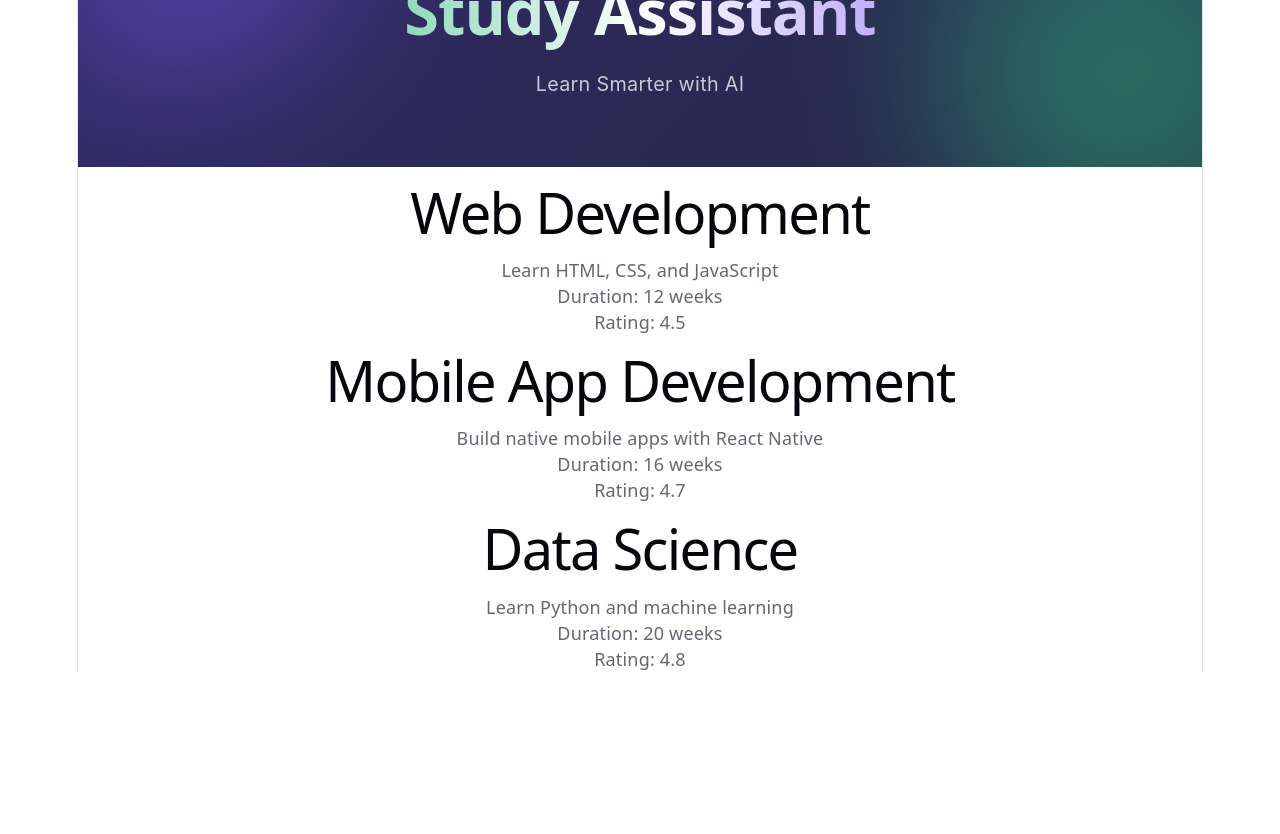
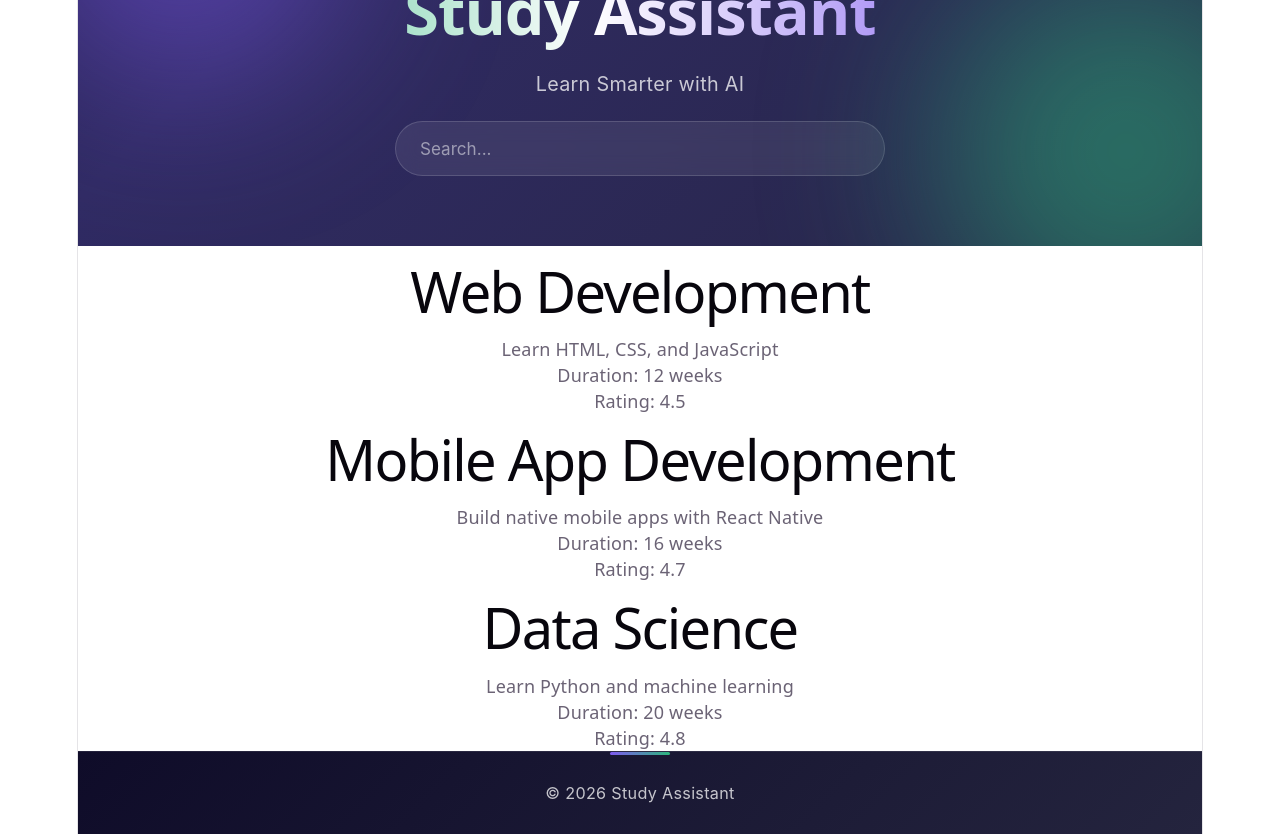
Before and after one commit to ua1891/Study-Assitant, a React app in the folder frontend/: page / in a window 1280 px wide. Shown: the part 200-1034 px from the top of the page. Before the commit the page ends 872 px from the top, so only its background shows below. Built offline with nearby package versions, Linux system fonts and the light colour scheme; the HTML template or start-up script is replaced by a standard one.

Commit message:
making footer style it add search bar in header section as well

```diff
--- a/frontend/src/App.jsx
+++ b/frontend/src/App.jsx
@@ -1,6 +1,7 @@
 import CourseCard from "./components/CourseCard";
 import Header from "./components/Header";
 import Navbar from "./components/Navbar";
+import Footer from "./components/Footer";
 import "./App.css";
 const courses = [
   {
@@ -36,6 +37,7 @@
           Rating={course.Rating}
         />
       ))}
+      <Footer/>
     </div>
   );
 }
--- /dev/null
+++ b/frontend/src/Components/Footer.jsx
@@ -0,0 +1,10 @@
+import styles from "/src/styles/Footer.module.css";
+function Footer() {
+  return (
+    <footer className={styles.footer}>
+      © 2026 Study Assistant
+    </footer>
+  );
+}
+
+export default Footer
--- a/frontend/src/Components/Header.jsx
+++ b/frontend/src/Components/Header.jsx
@@ -1,3 +1,4 @@
+import Search from "./Search";
 import styles from "/src/styles/Header.module.css";
 
 function Header() {
@@ -5,6 +6,7 @@
         <header className={styles.header}>
             <h1 className={styles.h1}>Study Assistant</h1>
               <p className={styles.p}>Learn Smarter with AI</p>
+                <Search />
         </header>
     );
 }
--- /dev/null
+++ b/frontend/src/Components/Search.jsx
@@ -0,0 +1,11 @@
+import styles from "/src/styles/search.module.css";
+
+function Search() {
+  return (
+    <div className={styles.searchbox}>
+      <input type="text" placeholder="Search..." className={styles.searchInput} />
+    </div>
+  );
+}
+
+export default Search;
--- /dev/null
+++ b/frontend/src/styles/Footer.module.css
@@ -0,0 +1,23 @@
+.footer {
+  text-align: center;
+  padding: 28px 20px;
+  background: linear-gradient(135deg, #0f0c29, #24243e);
+  color: rgba(255, 255, 255, 0.75);
+  font-family: 'Inter', -apple-system, BlinkMacSystemFont, "Segoe UI", Roboto, sans-serif;
+  font-size: 0.9rem;
+  letter-spacing: 0.3px;
+  border-top: 1px solid rgba(255, 255, 255, 0.08);
+  position: relative;
+}
+
+.footer::before {
+  content: '';
+  position: absolute;
+  top: 0;
+  left: 50%;
+  transform: translateX(-50%);
+  width: 60px;
+  height: 3px;
+  background: linear-gradient(90deg, #7f5af0, #2cb67d);
+  border-radius: 2px;
+}
--- /dev/null
+++ b/frontend/src/styles/search.module.css
@@ -0,0 +1,33 @@
+.searchbox {
+  display: flex;
+  align-items: center;
+  max-width: 480px;
+  margin: 24px auto 0;
+  padding: 4px;
+  background: rgba(255, 255, 255, 0.08);
+  backdrop-filter: blur(10px);
+  -webkit-backdrop-filter: blur(10px);
+  border: 1px solid rgba(255, 255, 255, 0.15);
+  border-radius: 50px;
+  transition: border-color 0.3s ease, box-shadow 0.3s ease;
+}
+
+.searchbox:focus-within {
+  border-color: #7f5af0;
+  box-shadow: 0 0 0 4px rgba(127, 90, 240, 0.15);
+}
+
+.searchInput {
+  flex: 1;
+  background: transparent;
+  border: none;
+  outline: none;
+  padding: 12px 20px;
+  font-size: 0.95rem;
+  color: #ffffff;
+  font-family: 'Inter', sans-serif;
+}
+
+.searchInput::placeholder {
+  color: rgba(255, 255, 255, 0.5);
+}
```
